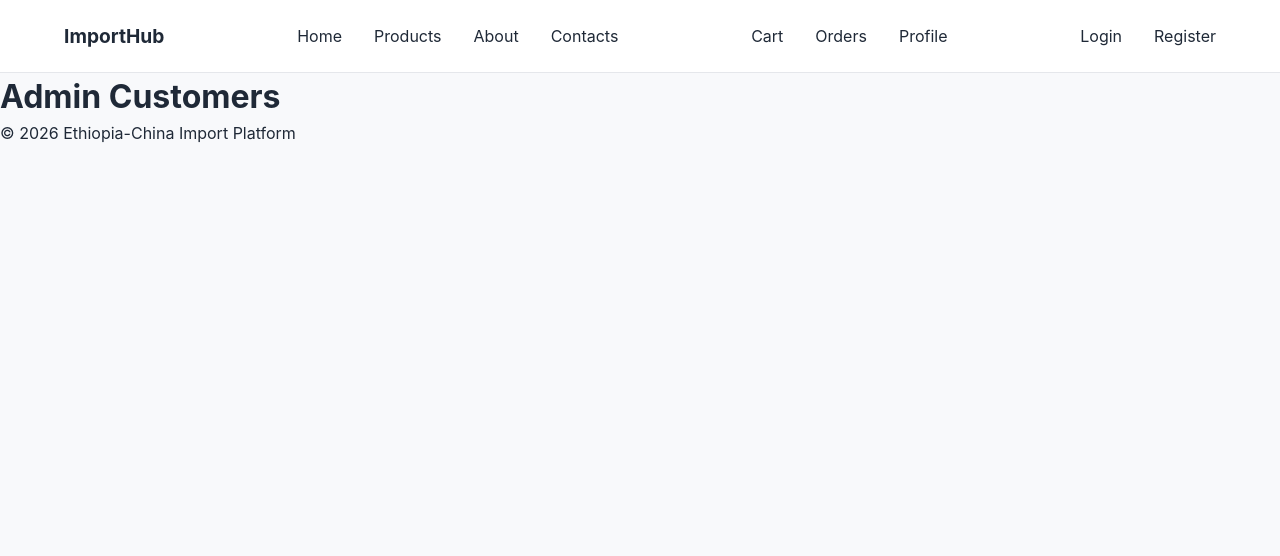
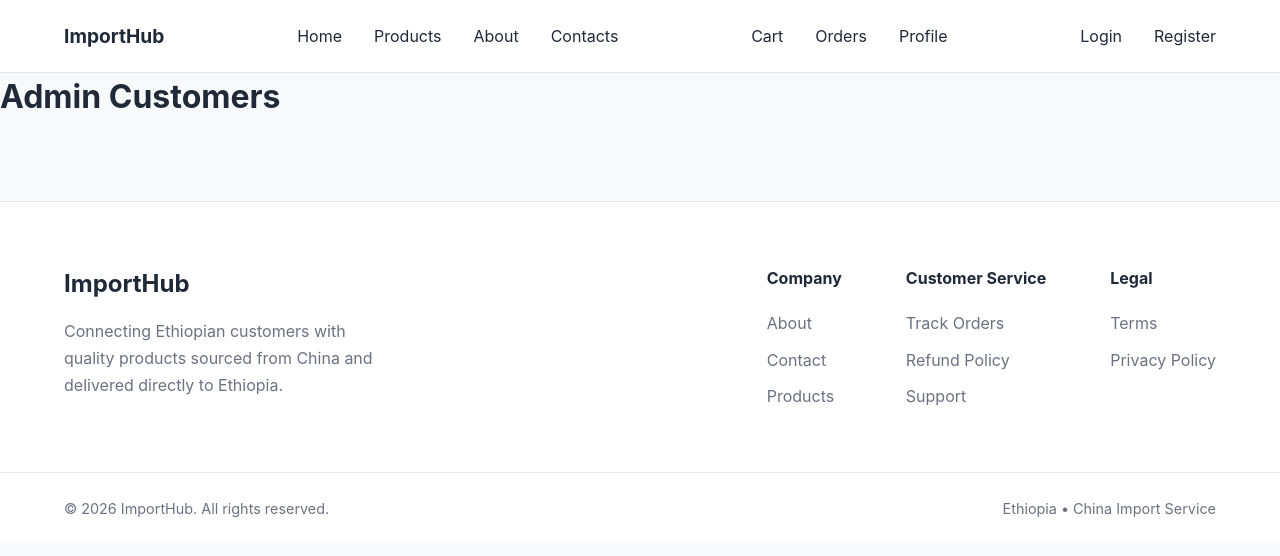
Before and after one commit to Prodaaron/e-commerce, a Next.js app in the folder import-platform/: page /admin/customers in a window 1280 px wide. Shown: the top 556 px of the page. Built offline with nearby package versions, Linux system fonts and the light colour scheme.

Commit message:
footer basic first version update and constant addition

```diff
--- a/import-platform/src/components/common/footer.tsx
+++ b/import-platform/src/components/common/footer.tsx
@@ -1,9 +1,53 @@
-// src/components/common/Footer.tsx
+import Link from "next/link";
+import "@/styles/footer.css";
+import { SITE_NAME } from "@/constants/site";
 
 export default function Footer() {
   return (
-    <footer>
-      <p>© 2026 Ethiopia-China Import Platform</p>
+    <footer className="footer">
+      <div className="container footer-container">
+        <div className="footer-brand">
+          <h2>{SITE_NAME}</h2>
+          <p>
+            Connecting Ethiopian customers with quality products sourced from
+            China and delivered directly to Ethiopia.
+          </p>
+        </div>
+
+        <div className="footer-links">
+          <div className="footer-column">
+            <h3>Company</h3>
+            <Link href="/about">About</Link>
+            <Link href="/contact">Contact</Link>
+            <Link href="/products">Products</Link>
+          </div>
+
+          <div className="footer-column">
+            <h3>Customer Service</h3>
+            <Link href="/orders">Track Orders</Link>
+            <Link href="/terms">Refund Policy</Link>
+            <Link href="/contact">Support</Link>
+          </div>
+
+          <div className="footer-column">
+            <h3>Legal</h3>
+            <Link href="/terms">Terms</Link>
+            <Link href="/privacy">Privacy Policy</Link>
+          </div>
+        </div>
+      </div>
+
+      <div className="footer-bottom">
+        <div className="container footer-bottom-content">
+          <p>
+            © {new Date().getFullYear()} {SITE_NAME}. All rights reserved.
+          </p>
+
+          <p className="footer-location">
+            Ethiopia • China Import Service
+          </p>
+        </div>
+      </div>
     </footer>
   );
 }
--- a/import-platform/src/components/common/navbar.tsx
+++ b/import-platform/src/components/common/navbar.tsx
@@ -1,12 +1,13 @@
 import Link from "next/link";
 import "@/styles/navbar.css";
+import { SITE_NAME } from "@/constants/site";
 
 export default function Navbar() {
   return (
     <nav className="navbar">
       <div className="container navbar-container">
         <div className="logo">
-          ImportHub
+          {SITE_NAME}
         </div>
 
         <div className="nav-links">
--- /dev/null
+++ b/import-platform/src/constants/site.ts
@@ -0,0 +1 @@
+export const SITE_NAME = "ImportHub";
--- /dev/null
+++ b/import-platform/src/styles/footer.css
@@ -0,0 +1,88 @@
+.footer {
+  margin-top: 5rem;
+  background: #fff;
+  border-top: 1px solid var(--border);
+}
+
+.footer-container {
+  padding: 4rem 0;
+
+  display: flex;
+  justify-content: space-between;
+  gap: 4rem;
+  flex-wrap: wrap;
+}
+
+.footer-brand {
+  max-width: 320px;
+}
+
+.footer-brand h2 {
+  margin-bottom: 1rem;
+  font-size: 1.5rem;
+}
+
+.footer-brand p {
+  color: var(--muted);
+  line-height: 1.7;
+}
+
+.footer-links {
+  display: flex;
+  gap: 4rem;
+  flex-wrap: wrap;
+}
+
+.footer-column {
+  display: flex;
+  flex-direction: column;
+  gap: 0.8rem;
+}
+
+.footer-column h3 {
+  margin-bottom: 0.5rem;
+  font-size: 1rem;
+}
+
+.footer-column a {
+  color: var(--muted);
+  transition: 0.2s ease;
+}
+
+.footer-column a:hover {
+  color: var(--primary);
+}
+
+.footer-bottom {
+  border-top: 1px solid var(--border);
+}
+
+.footer-bottom-content {
+  min-height: 70px;
+
+  display: flex;
+  justify-content: space-between;
+  align-items: center;
+  gap: 1rem;
+}
+
+.footer-bottom p {
+  color: var(--muted);
+  font-size: 0.9rem;
+}
+
+.footer-location {
+  color: var(--muted);
+  font-size: 0.9rem;
+}
+
+@media (max-width: 768px) {
+  .footer-container {
+    flex-direction: column;
+  }
+
+  .footer-bottom-content {
+    flex-direction: column;
+    padding: 1rem 0;
+  }
+}
```
